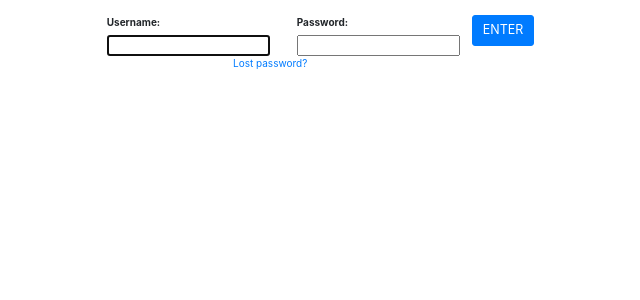
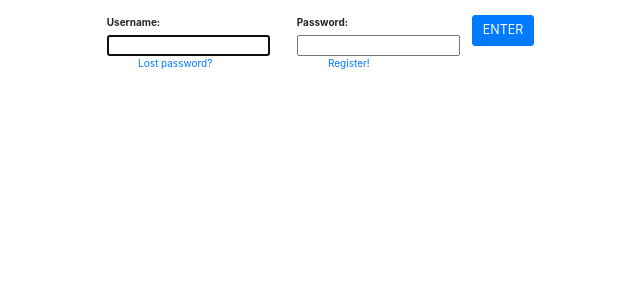
Before and after one commit to Sawy89/RasPierreUnchained, a Django app: page /accounts/login/ in a window 1280 px wide. Shown: the top 300 px of the page, without its empty margins (327-967 px from the left). Run offline with Django 3.2, Linux system fonts and the light colour scheme; some libraries are stand-ins or nearby versions.

Commit message:
available signup link

```diff
--- a/registration/templates/registration/login.html
+++ b/registration/templates/registration/login.html
@@ -32,7 +32,7 @@
 
     <div class="row justify-content-center">
       <p class="col-2"><a href="{% url 'password_reset' %}">Lost password?</a></p>
-      <!-- <p class="col-2"><a href="{% url 'signup' %}">Register!</a></p> -->
+      <p class="col-2"><a href="{% url 'signup' %}">Register!</a></p>
     </div>
 
   </div>
```
